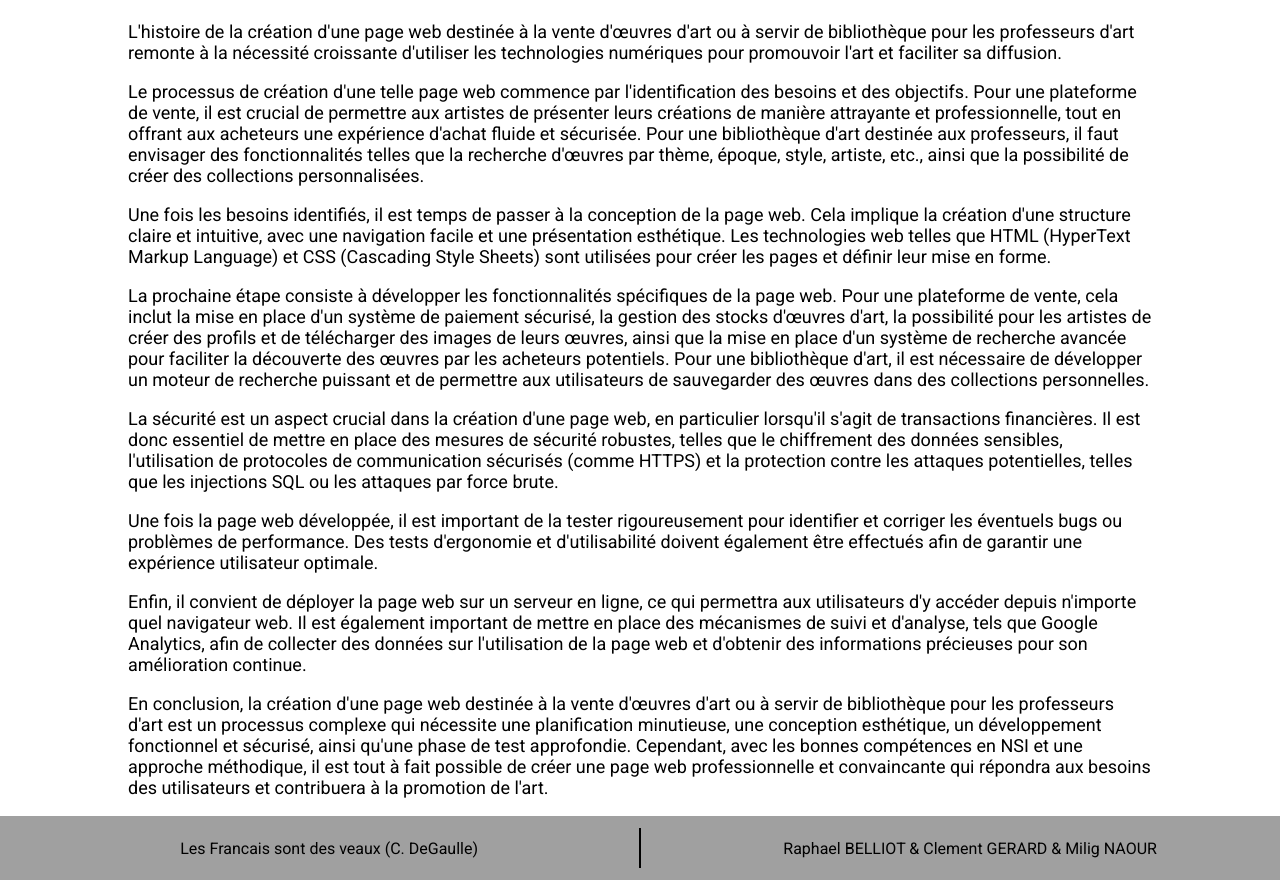
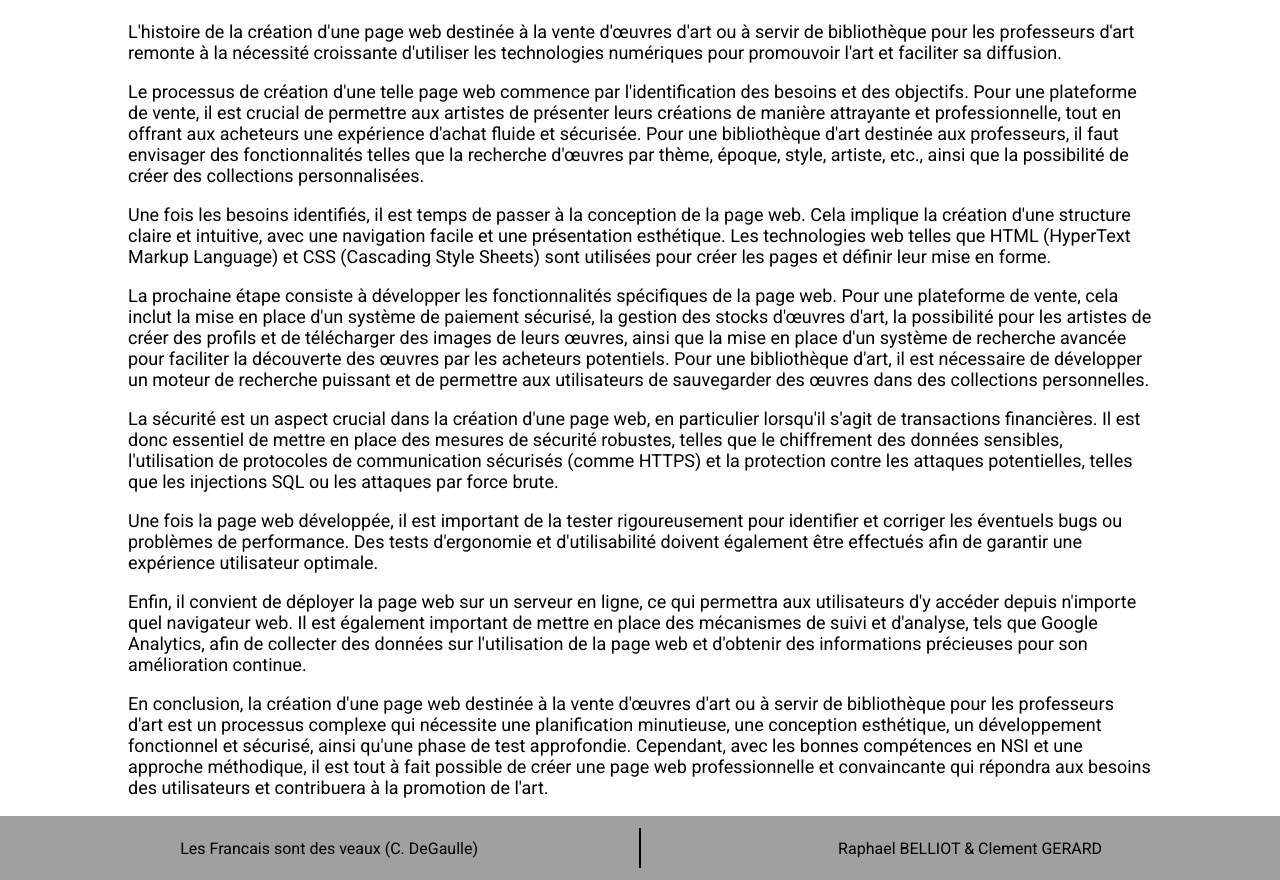
Before and after one commit to O3uvres/Oeuvres, a plain HTML site: page propos.html in a window 1280 px wide. Shown: the part 149-1029 px from the top of the page. Drawn offline with Linux system fonts and the light colour scheme.

Commit message:
Update propos.html

```diff
--- a/propos.html
+++ b/propos.html
@@ -83,7 +83,7 @@
         </div>
         <script src="JAVASCRIPT/Quote.js"></script>
         <div class="footer2">
-            <p>Raphael BELLIOT   &   Clement GERARD   &   Milig NAOUR</p>
+            <p>Raphael BELLIOT   &   Clement GERARD</p>
         </div>
     </footer>
 </body>
```
